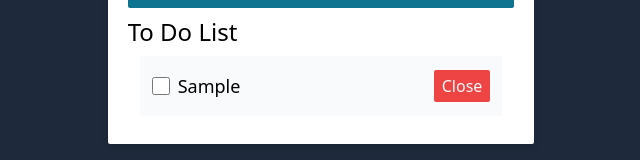
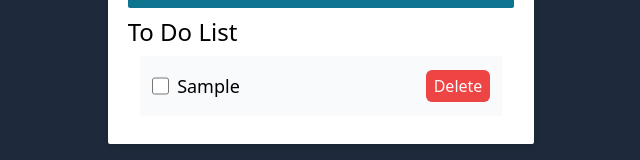
Before and after one commit to yhuzued/to-do-react, a React (Vite) app: page / in a window 1280 px wide. Both pictures are taken after typing "Sample" into the empty fields and a click on the button "Create". Shown: the part 144-304 px from the top of the page, without its empty margins (319-959 px from the left). Built offline with nearby package versions, Linux system fonts and the light colour scheme.

Commit message:
Modify delete button

```diff
--- a/src/components/TodoList.jsx
+++ b/src/components/TodoList.jsx
@@ -44,10 +44,10 @@ function TodoList({ tasks, setTasks }) {
           {t.task}
         </label>
         <button
-          className="bg-red-500 px-2 py-1 rounded-sm text-gray-50 hover:bg-red-700"
+          className="bg-red-500 px-2 py-1 rounded-md text-gray-50 hover:bg-red-700"
           onClick={deleteTodo}
         >
-          Close
+          Delete
         </button>
       </li>
     );
```
